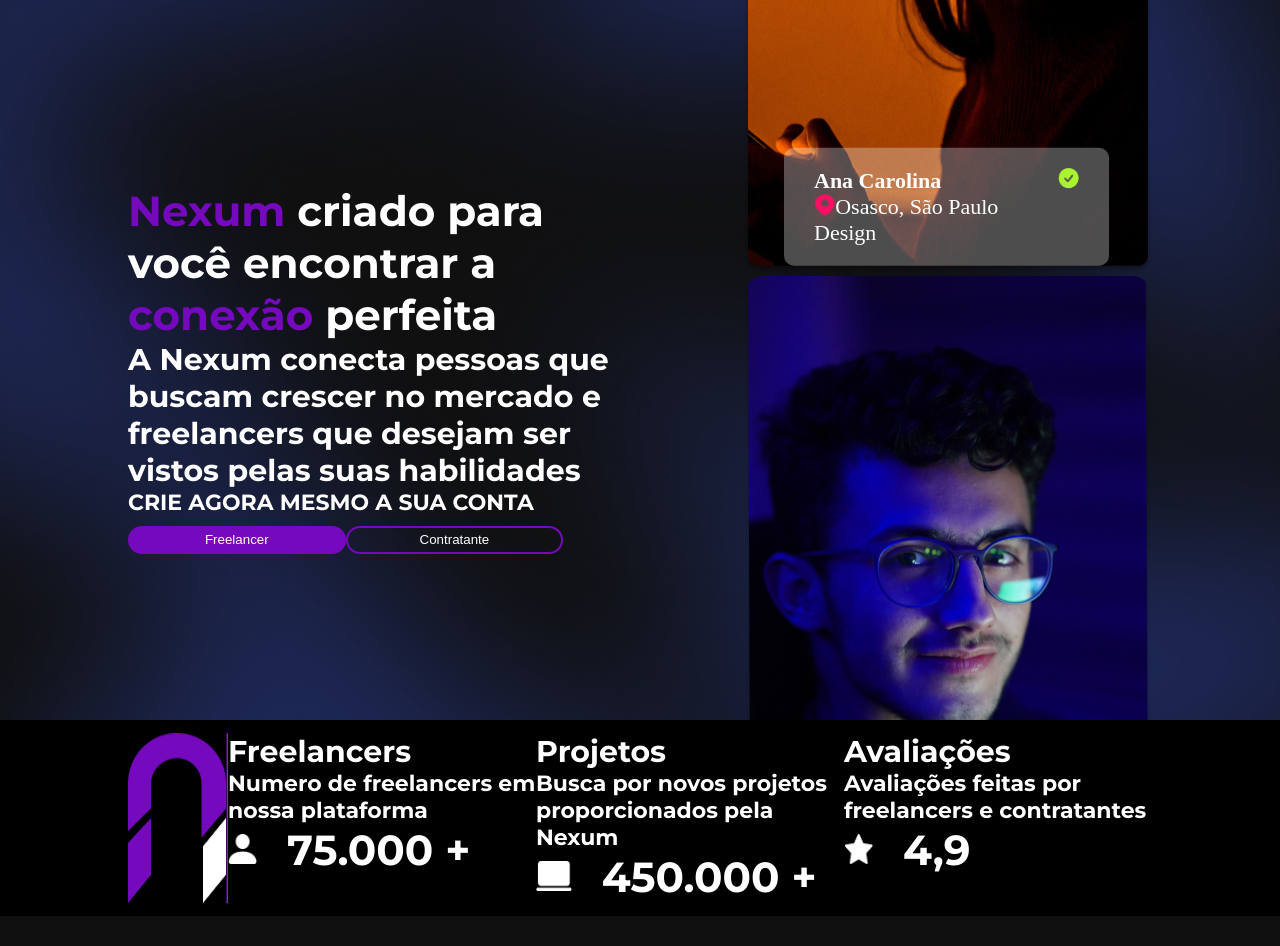
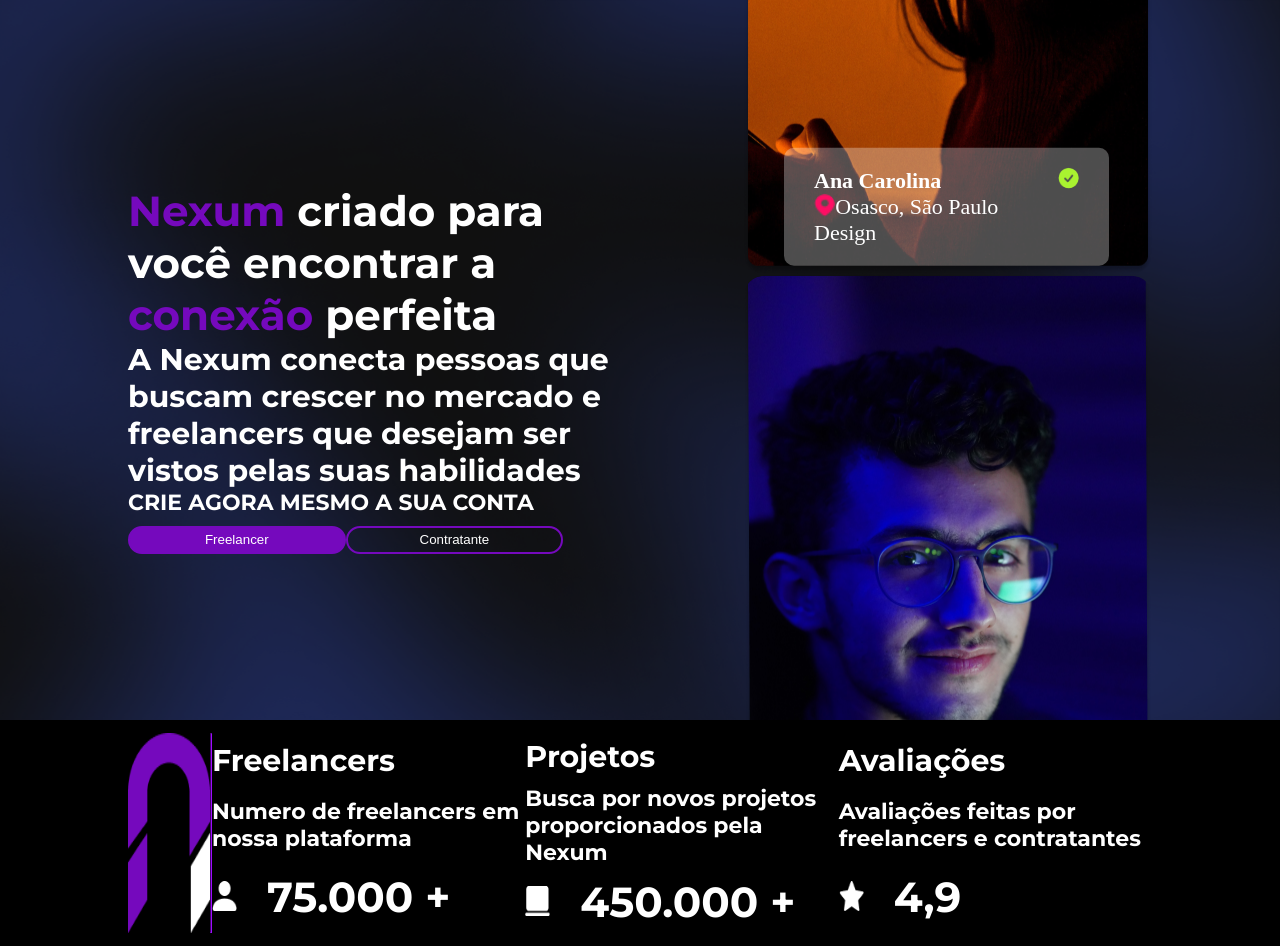
Before and after one commit to GUILHERMEPSANTOS/Nexum, a React (Vite) app in the folder front/: page / in a window 1280 px wide. Before the commit the page ends 916 px from the top, so only its background shows below. Built offline with nearby package versions, Linux system fonts and the light colour scheme.

Commit message:
fix: espaçamento

```diff
--- a/front/src/components/Info/styles.module.scss
+++ b/front/src/components/Info/styles.module.scss
@@ -12,6 +12,10 @@
     padding: $--padding__buttons;
     display: flex;
     justify-content: space-around;
+
+    img {
+        width: 8%;
+    }
 }
 
 .container {
@@ -24,6 +28,10 @@
 
 .card {
     width: 350px;
+    display: flex;
+    flex-direction: column;
+    justify-content: space-around;
+    height: 200px;
 }
 
 .line {
```
